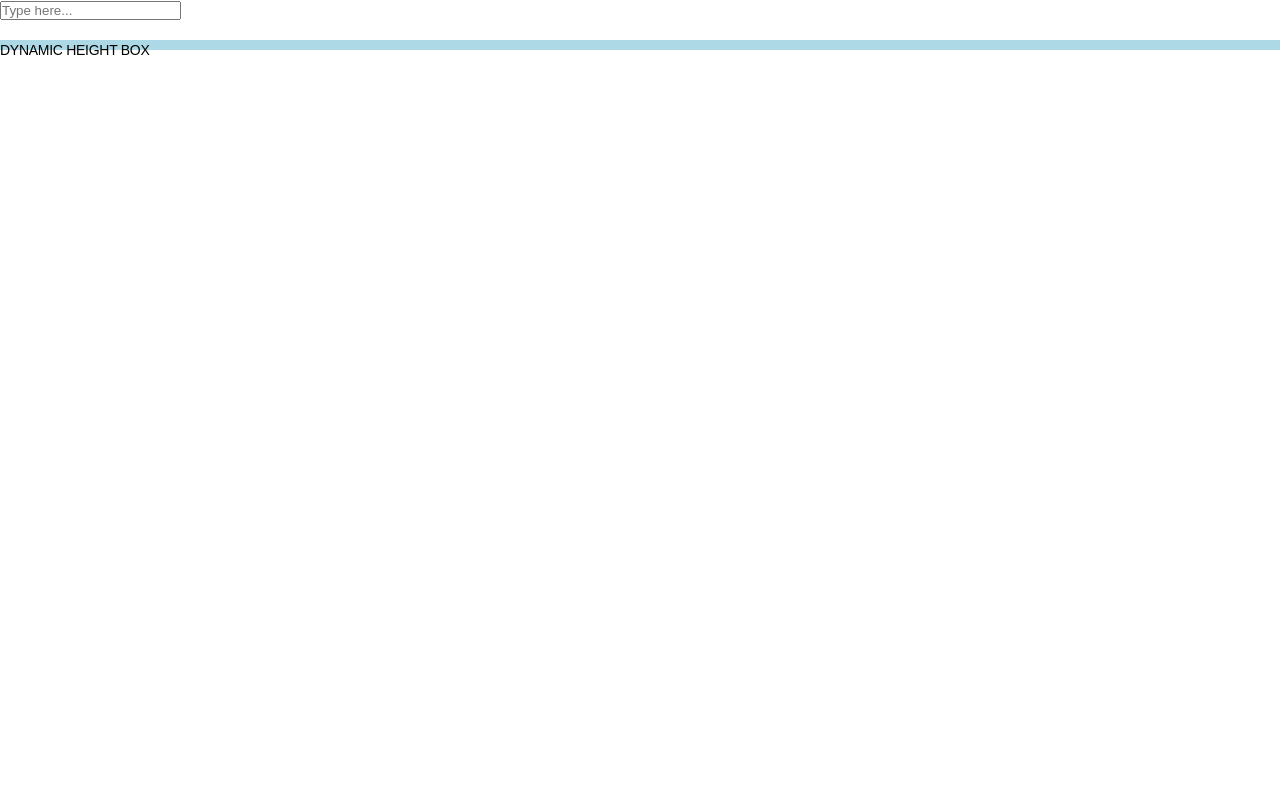
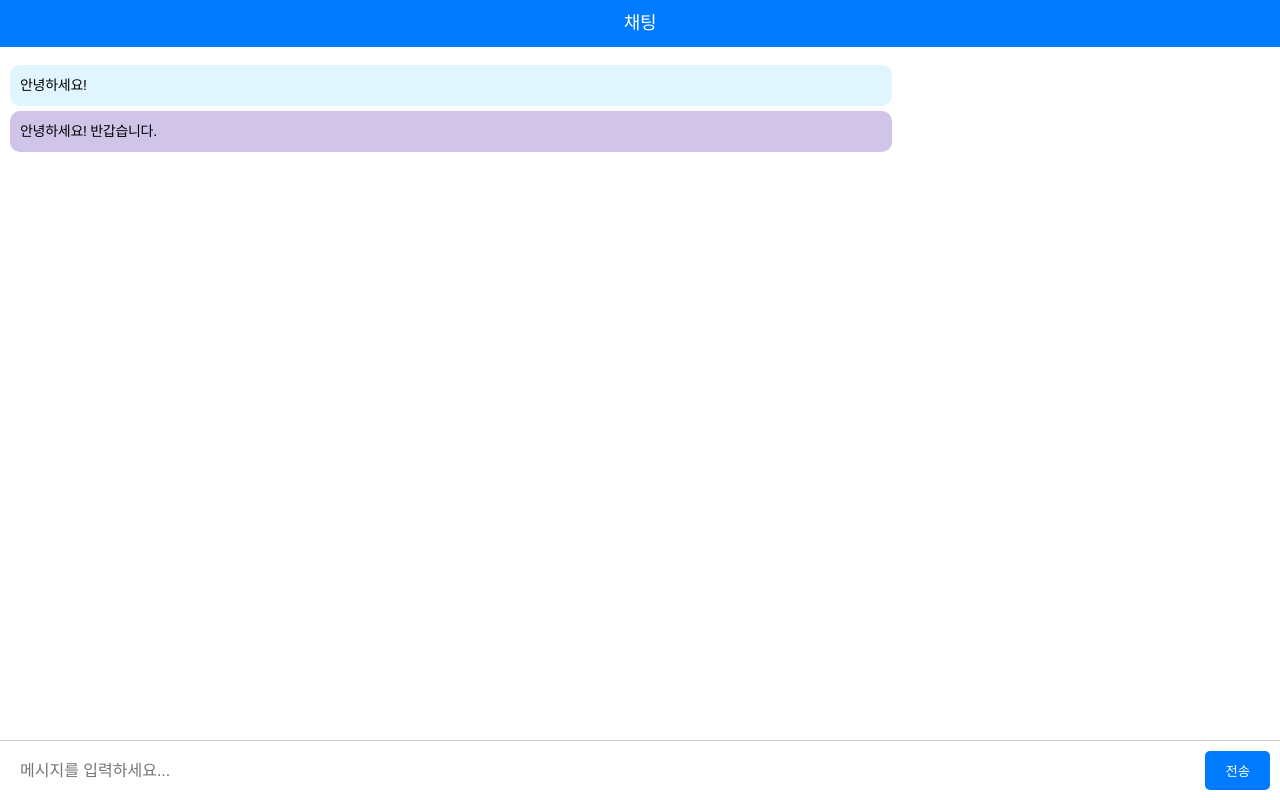
Before and after one commit to preyerp/icycle, a React (Create React App) app: page / in a window 1280 px wide. Built offline with nearby package versions, Linux system fonts and the light colour scheme; no server answers; a web font is replaced by a local one.

Commit message:
채팅테스트6

```diff
--- a/src/index.js
+++ b/src/index.js
@@ -22,8 +22,8 @@ root.render(
         <ScrollToTop />
         <Routes>
           {/* <Route index element={<RealMain />} /> */}
-          <Route index element={<KeyboardHeightBox />} />
-          {/* <Route index element={<TestChat />} /> */}
+          {/* <Route index element={<KeyboardHeightBox />} /> */}
+          <Route index element={<TestChat />} />
           <Route path="intro" element={<IntroPage />} />
           <Route path="index" element={<IndexPage />} />
           <Route path="guestbook" element={<Guestbook />} />
```
